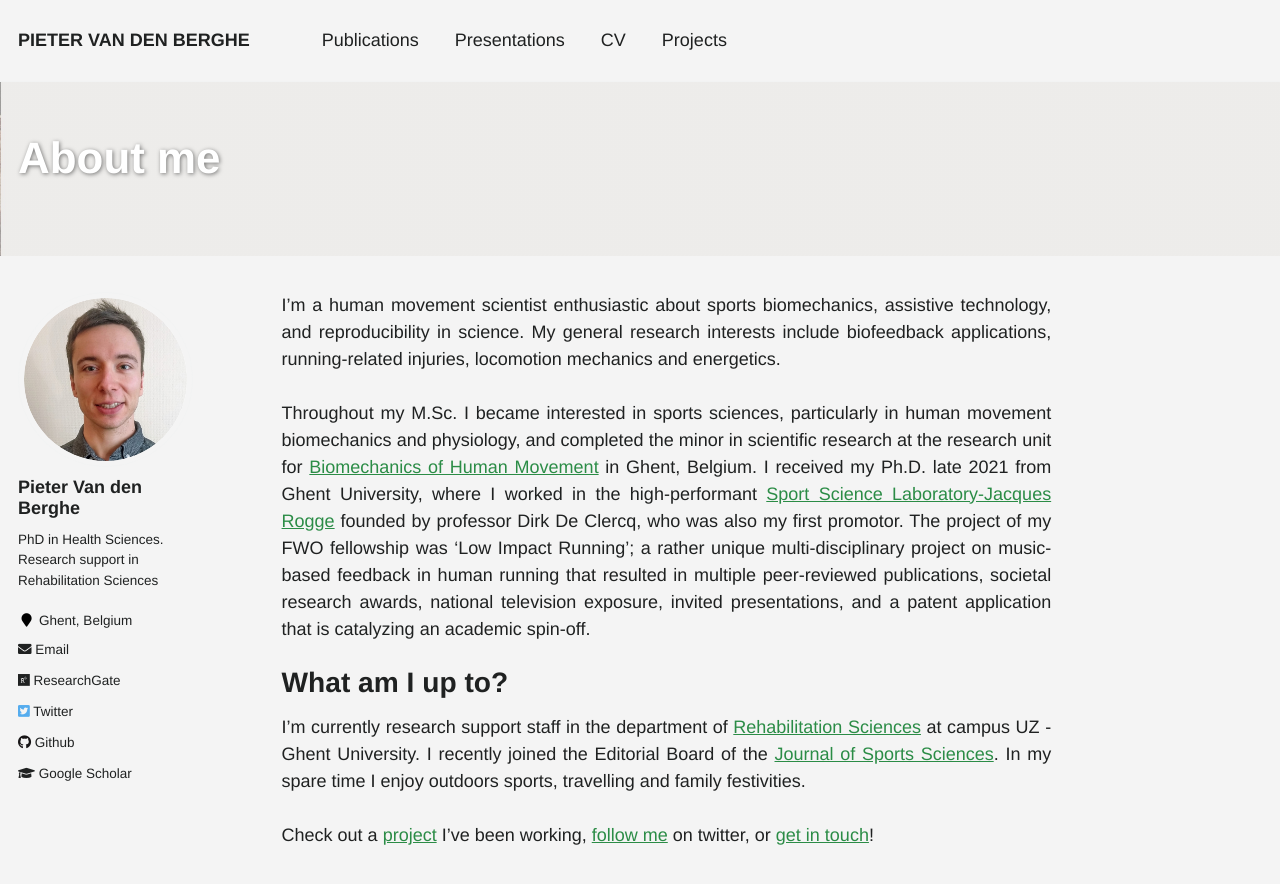
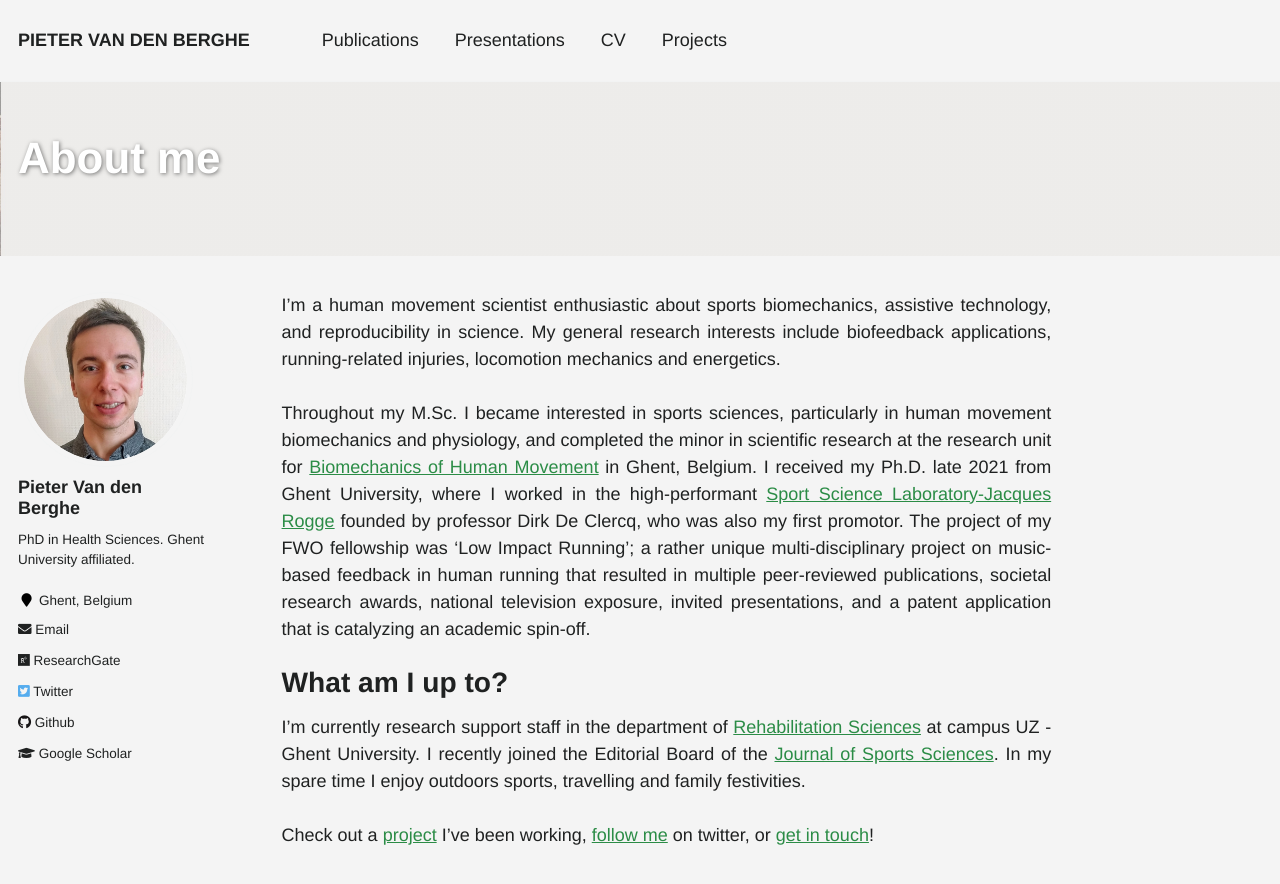
Before and after one commit to pivdnber/pivdnber.github.io, a Jekyll site: the page built from _pages/about.md, in a window 1280 px wide and 900 px high. Shown: the top 884 px of the window. Built offline with Jekyll 4.4.1, drawn with Linux system fonts in a browser that asks for light colours.

Commit message:
Update _config.yml

```diff
--- a/_config.yml
+++ b/_config.yml
@@ -84,7 +84,7 @@ analytics:
 author:
   name             : "Pieter Van den Berghe"
   avatar           : "profile.jpg"
-  bio              : "PhD in Health Sciences. Research support in Rehabilitation Sciences"
+  bio              : "PhD in Health Sciences. Ghent University affiliated."
   location         : "Ghent, Belgium"
   employer         :
   pubmed           : # "https://pubmed.ncbi.nlm.nih.gov/?term=Van+den+Berghe+Pieter"
```
